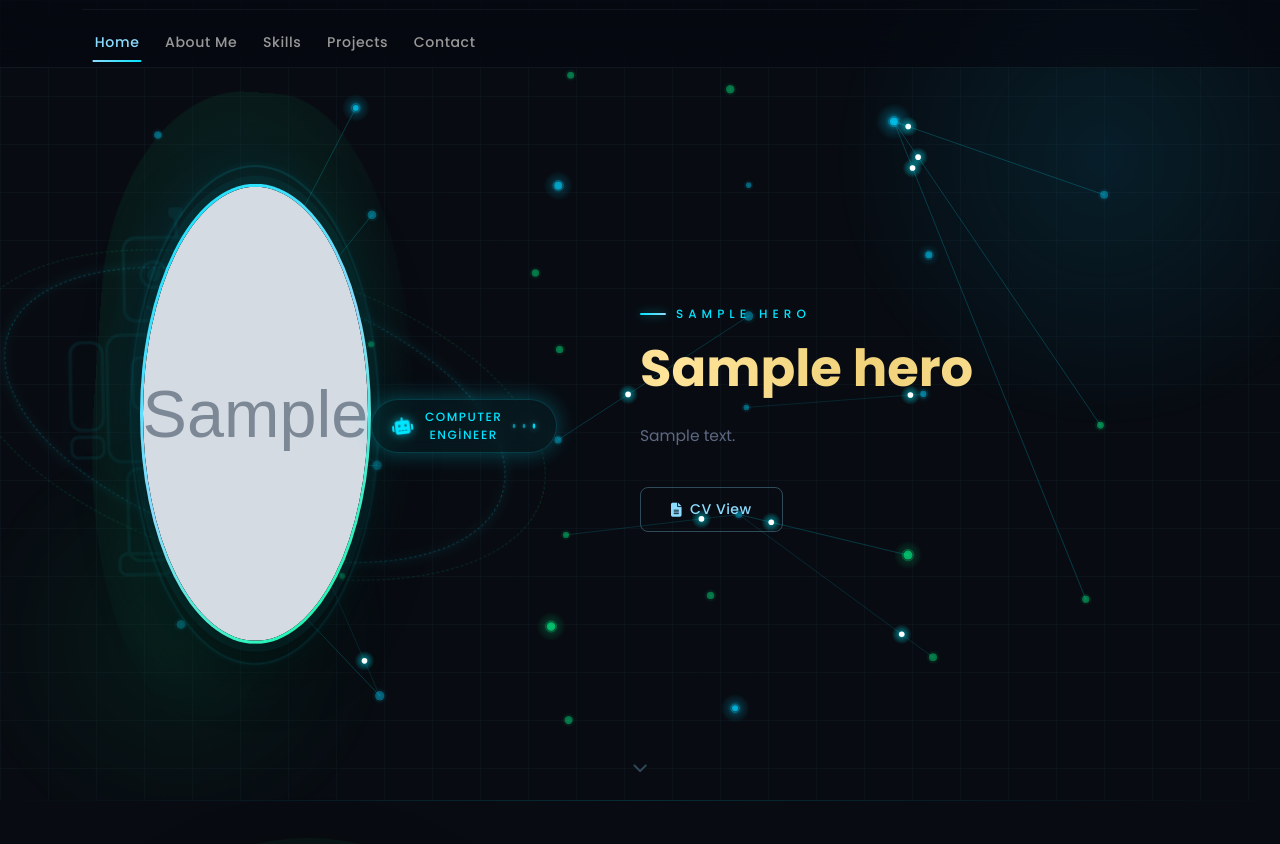
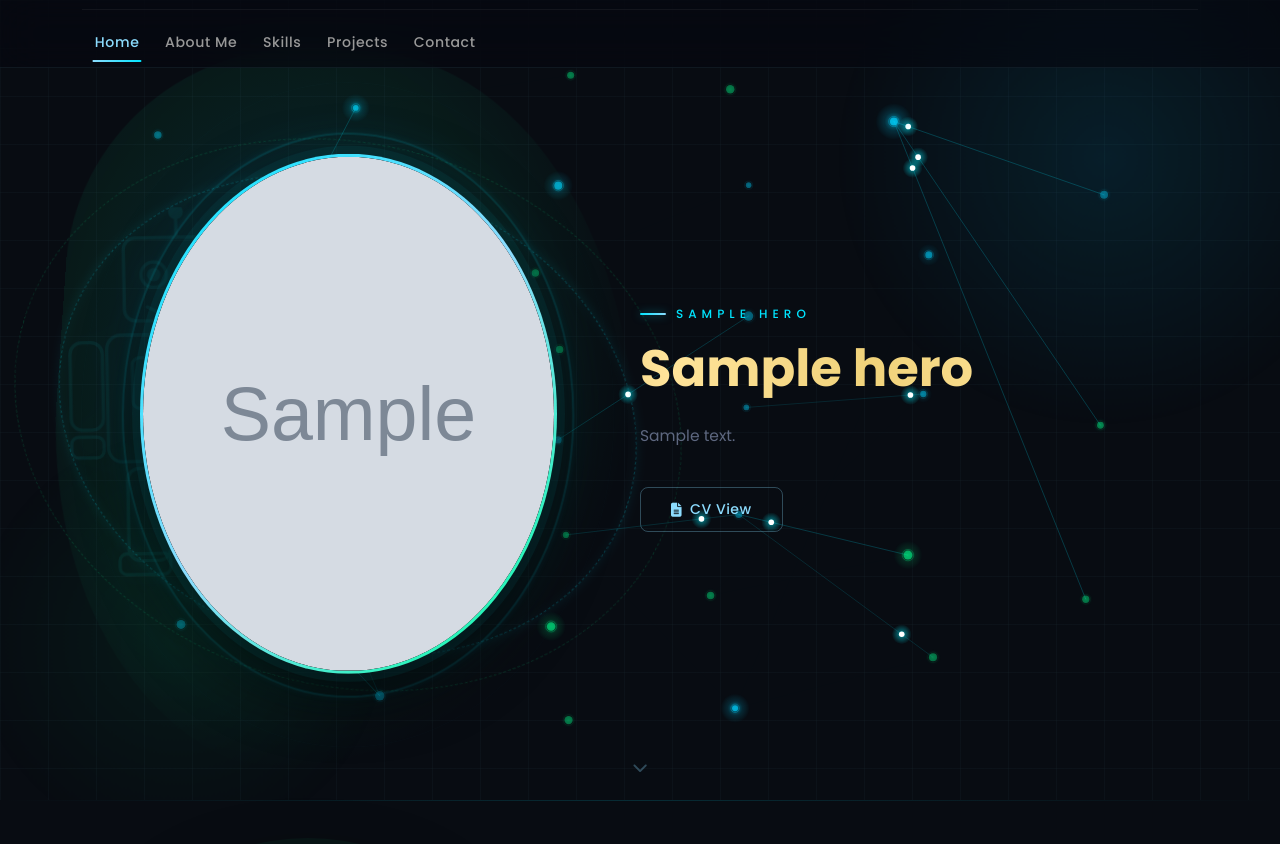
Before and after one commit to serkandemirtas/personal-website, a Django app: template home/templates/home/home.html in a window 1280 px wide. Shown: the top 844 px of the page. Run offline with Django 5.2, Linux system fonts and the light colour scheme; the template is opened without the code that fills it: most values are stand-ins (such as "Sample title", 1, 10 or a date in 2020); grey boxes marked "Sample" are stand-in pictures; form fields are guessed from the names that the template uses; some libraries are stand-ins or nearby versions.

Commit message:
Remove Computer Engineer badge and increase hero photo size
Removes the .hero-ai-badge element from the hero section and bumps the
photo wrapper to clamp(320px, 42vw, 520px) for a larger, more prominent
circular photo on all screen sizes.

```diff
--- a/home/templates/home/home.html
+++ b/home/templates/home/home.html
@@ -87,13 +87,6 @@
                     <img src="{{ hero.image.url }}" alt="Hero" class="hero-photo">
                     <canvas id="photo-build-canvas"></canvas>
                 </div>
-            </div>
-            <div class="hero-ai-badge">
-                <i class="fas fa-robot"></i>
-                <span>Computer Engineer</span>
-                <span class="badge-dot"></span>
-                <span class="badge-dot"></span>
-                <span class="badge-dot"></span>
             </div>
             {% endif %}
         </div>
--- a/static/css/style.css
+++ b/static/css/style.css
@@ -474,8 +474,8 @@ header nav.scrolled {
   display: inline-flex;
   align-items: center;
   justify-content: center;
-  width: clamp(300px, 38vw, 460px);
-  height: clamp(300px, 38vw, 460px);
+  width: clamp(320px, 42vw, 520px);
+  height: clamp(320px, 42vw, 520px);
 }
 .hero-photo-blob {
   position: absolute;
```
